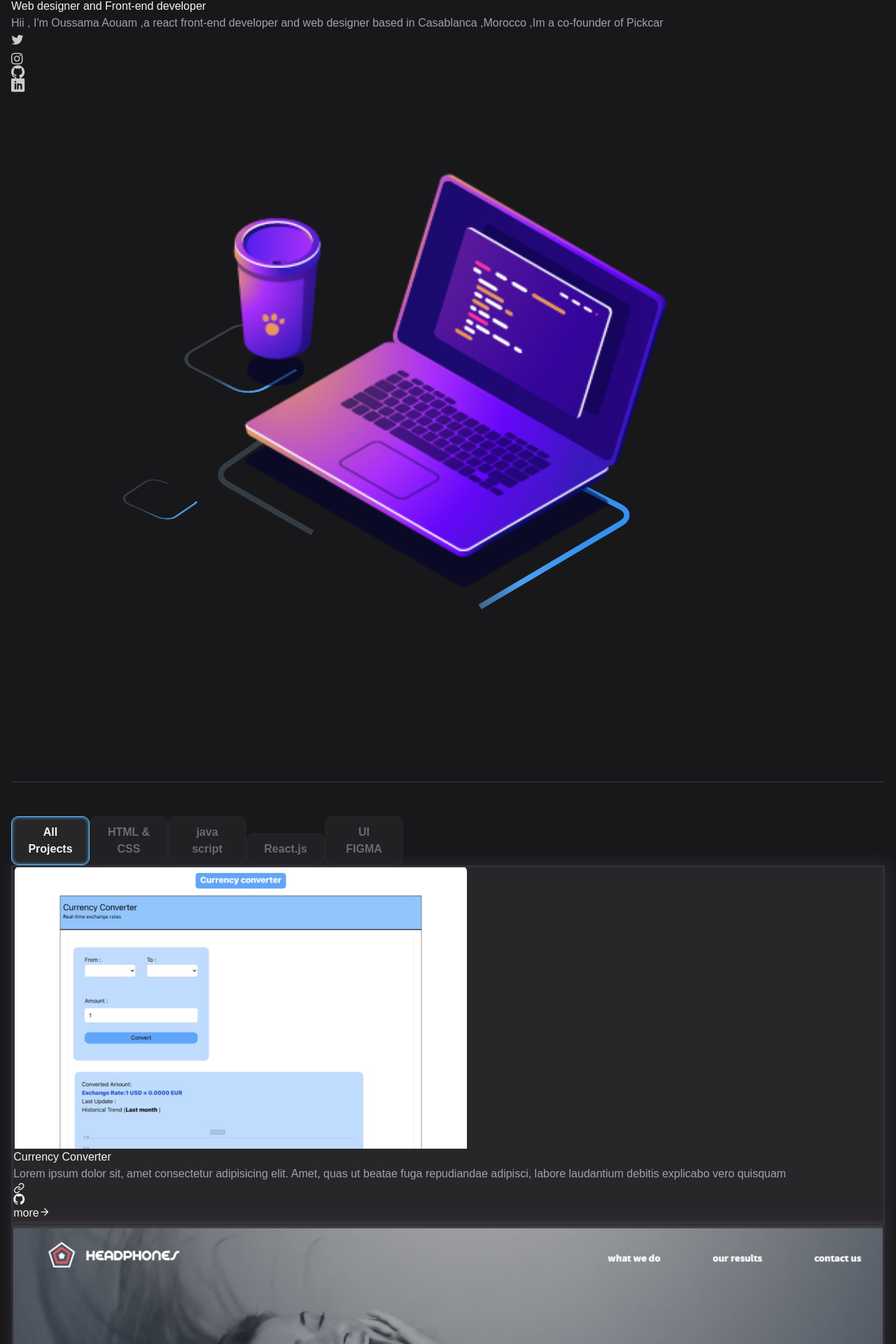
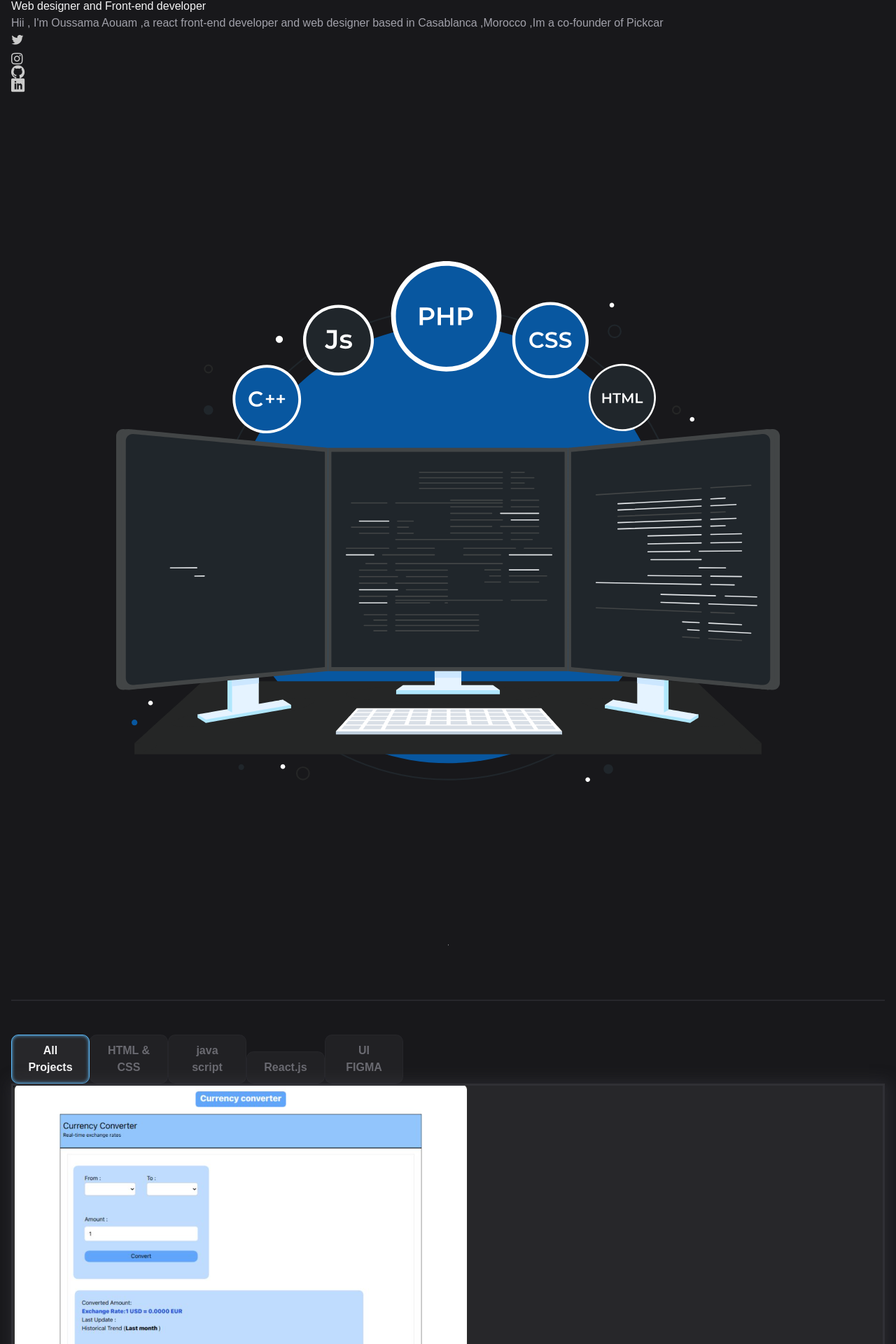
Before and after one commit to oussamaaouam1/MyPortFolio, a React (Vite) app: page / in a window 1280 px wide. Shown: the part 1560-3480 px from the top of the page at 70% size. Built offline with nearby package versions, Linux system fonts and the light colour scheme.

Commit message:
fix things

```diff
--- a/package.json
+++ b/package.json
@@ -11,6 +11,7 @@
   },
   "dependencies": {
     "@formspree/react": "^2.5.1",
+    "framer-motion": "^11.11.17",
     "lottie-react": "^2.4.0",
     "lucide-react": "^0.454.0",
     "react": "^18.3.1",
--- a/src/components/contactus/ContactUs.jsx
+++ b/src/components/contactus/ContactUs.jsx
@@ -77,7 +77,7 @@ const ContactUs = () => {
           </button>
         </form>
       </section>
-      <section className="right-section w-1/3">
+      <section className="anim-section w-1/3">
         <Lottie
           className="contactAnim"
           animationData={emailAnimation}
--- a/src/components/contactus/contactus.css
+++ b/src/components/contactus/contactus.css
@@ -53,7 +53,7 @@ section form label{
 
 
 @media (max-width: 600px){
-  section.right-section{
+  div section.anim-section{
     display: none;
   }
 
--- a/src/components/herosection/HeroSection.jsx
+++ b/src/components/herosection/HeroSection.jsx
@@ -1,9 +1,11 @@
 import './herosection.css'
 import Lottie from "lottie-react";
 import { useRandomAnimation } from './animation';
+import { useRef } from 'react';
 
 
 const HeroSection = () => {
+  const lottieRef= useRef()
   const currentAnimation = useRandomAnimation(); // Use the custom hook to get the current animation
   return (
     <section className="hero flex justify-around items-center">
@@ -32,6 +34,11 @@ const HeroSection = () => {
       </div>
       <section className="animation-section w-96 ">
         <Lottie
+          lottieRef={lottieRef}//im using this code from lottie website to slow down the animation using useRef hook
+          onLoadedImages={() => {
+            lottieRef.current.setSpeed(0.5)
+          }
+          }
           className="lottie-animation h-96 "
           animationData={currentAnimation}
           loop={true}
--- a/src/components/herosection/animation.js
+++ b/src/components/herosection/animation.js
@@ -14,7 +14,7 @@ export const useRandomAnimation = () => {
 
       setCurrentAnimation(animations[randomIndex]);
     };
-    const interval = setInterval(changeAnimation, 5000); // Change animation every 3 seconds
+    const interval = setInterval(changeAnimation, 10000); // Change animation every 3 seconds
       return () => clearInterval(interval); // Cleanup on;
   }, []);
   return currentAnimation;
--- a/src/components/herosection/herosection.css
+++ b/src/components/herosection/herosection.css
@@ -41,3 +41,13 @@ section.hero .title{
 /* ============== */
 /* right section styles========================================================= */
 /* =============== */
+@media (max-width: 600px){
+  section.animation-section{
+    display: none;
+  }
+  section .left-section{
+    align-items: center;
+    text-align: center;
+  }
+
+}
--- a/src/components/maincontent/MainContent.jsx
+++ b/src/components/maincontent/MainContent.jsx
@@ -1,6 +1,7 @@
 import { useState } from "react";
 import "./maincontent.css";
 import myprojects from "./projectsData";
+import { AnimatePresence, motion } from "framer-motion";
 
 
 
@@ -69,7 +70,7 @@ const handleClick = (categoryButton) => {
 
         <button
           onClick={() => {
-            handleClick("htmlcss")// Filter for HTML & CSS
+            handleClick("htmlcss"); // Filter for HTML & CSS
           }}
           className={selected === "htmlcss" ? "active " : "buttons"} //in case of active drop .active styles if not keep .buttons style
         >
@@ -77,7 +78,7 @@ const handleClick = (categoryButton) => {
         </button>
         <button
           onClick={() => {
-          handleClick("javascript")
+            handleClick("javascript");
           }}
           className={selected === "javascript" ? "active " : "buttons"} //in case of active drop .active styles if not keep .buttons style
         >
@@ -85,7 +86,7 @@ const handleClick = (categoryButton) => {
         </button>
         <button
           onClick={() => {
-          handleClick("react")
+            handleClick("react");
           }}
           className={selected === "react" ? "active " : "buttons"} //in case of active drop .active styles if not keep .buttons style
         >
@@ -93,7 +94,7 @@ const handleClick = (categoryButton) => {
         </button>
         <button
           onClick={() => {
-            handleClick("figma")
+            handleClick("figma");
           }}
           className={selected === "figma" ? "active " : "buttons"} //in case of active drop .active styles if not keep .buttons style
         >
@@ -102,15 +103,22 @@ const handleClick = (categoryButton) => {
       </section>
 
       <section className="right-section flex flex-wrap justify-center ">
+        <AnimatePresence>
           {arr.map((project, index) => {
             return (
-            <article
+              <motion.article //using framer-motion library to make the cards animate
                 key={index}
                 className="card border w-72 rounded-xl hover:border-blue-400 cursor-pointer m-8"
+                layout
+                initial={{ transform: "scale(0.3)" }}
+                animate={{ transform: "scale(1)" }}
+                transition={{ type:"spring",damping: 9 }}
               >
                 <img src={project.imgPath} alt="" className="rounded-xl" />
                 <div className="box py-4 px-2">
-                <h1 className="title text-white font-bold capitalized">{project.projectTitle}</h1>
+                  <h1 className="title text-white font-bold capitalized">
+                    {project.projectTitle}
+                  </h1>
                   <p className="sub-title text-white text-sm py-4">
                     Lorem ipsum dolor sit, amet consectetur adipisicing elit.
                     Amet, quas ut beatae fuga repudiandae adipisci, labore
@@ -131,9 +139,10 @@ const handleClick = (categoryButton) => {
                     </a>
                   </div>
                 </div>
-            </article>
+              </motion.article>
             );
           })}
+        </AnimatePresence>
       </section>
     </main>
   );
```
Also changed, not shown: 1 other file (tests, documents, lock files or other folders). Lines whose indentation alone changed are shown as unchanged.
